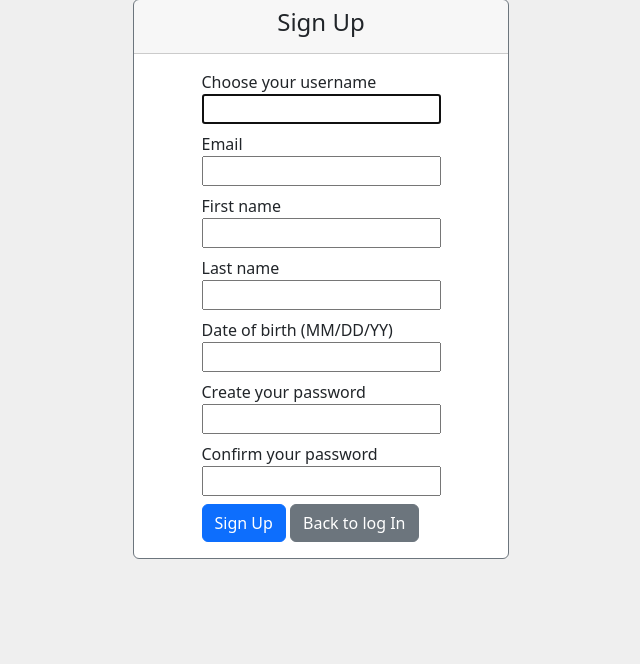
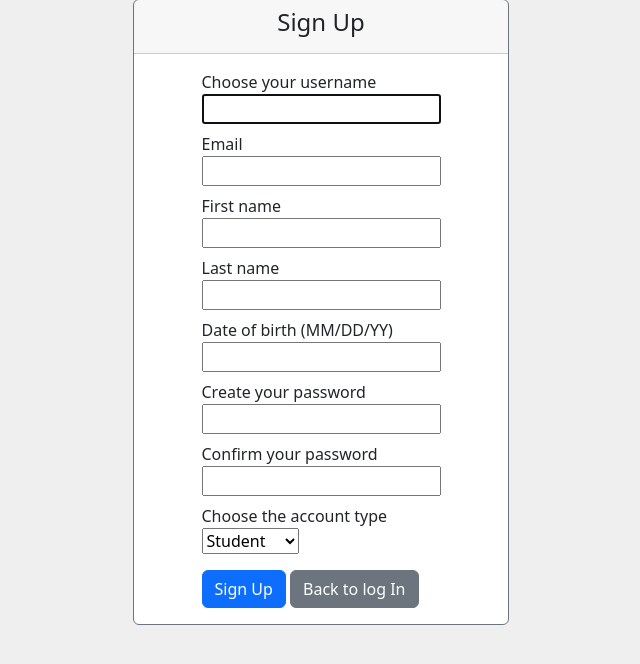
Before and after one commit to enoua5/tarp-lms-clone, a Django app: page /authentication/signup/ in a window 1280 px wide. Shown: the part 17-681 px from the top of the page, without its empty margins (319-959 px from the left). Run offline with Django 3.2, Linux system fonts and the light colour scheme.

Commit message:
Implemented the Studnet/Instructor dropdown on the sign

```diff
--- a/authentication/forms.py
+++ b/authentication/forms.py
@@ -4,8 +4,12 @@ from django.contrib.auth import get_user_model
 from django.core.exceptions import ValidationError
 import datetime
 
+ACCOUNT_TYPES = [('student', 'Student'),
+         ('instructor', 'Instructor'),]
+
 class RegistrationForm(UserCreationForm):
-    birthday=forms.DateField(label='birthday', required=True)
+    birthday = forms.DateField(label='birthday', required=True)
+    account_type = forms.CharField(label='role', widget=forms.Select(choices=ACCOUNT_TYPES))
 
     # Used the clean method to validate if the user
     # signing up is old enough
@@ -25,7 +29,6 @@ class RegistrationForm(UserCreationForm):
 
             # Compares this difference to the value of 18 years
             if diff.days < oldEnough.days:
-                print(diff.days < oldEnough.days)
                 raise ValidationError("You have to be 18 or older to sign up.")
 
             return cd
@@ -33,4 +36,4 @@ class RegistrationForm(UserCreationForm):
     class Meta:
         model = get_user_model()
 
-        fields = ['username','email', 'first_name','last_name','birthday','password1', 'password2']
+        fields = ['username','email', 'first_name','last_name','birthday','password1', 'password2', 'account_type']
--- a/authentication/templates/authentication/signup.html
+++ b/authentication/templates/authentication/signup.html
@@ -42,12 +42,17 @@
                         {% if field.name == 'birthday' %}
                             Date of birth (MM/DD/YY)
                         {% endif %}
+                        {% if field.name == 'account_type' %}
+                            Choose the account type
+                        {% endif %}
                         <br>
                         {{ field }}
                     </div>
                     {% endfor %}
-                    <input class="btn btn-primary" type="submit" value="Sign Up">
-                    <a href="{% url 'authentication:login' %}" class="btn btn-secondary" tabindex="-1" role="button" aria-disabled="true">Back to log In</a>
+                    <div class="mt-3">
+                        <input class="btn btn-primary" type="submit" value="Sign Up">
+                        <a href="{% url 'authentication:login' %}" class="btn btn-secondary" tabindex="-1" role="button" aria-disabled="true">Back to log In</a>
+                    </div>
                 </div>
             </form>
         </div>
```
